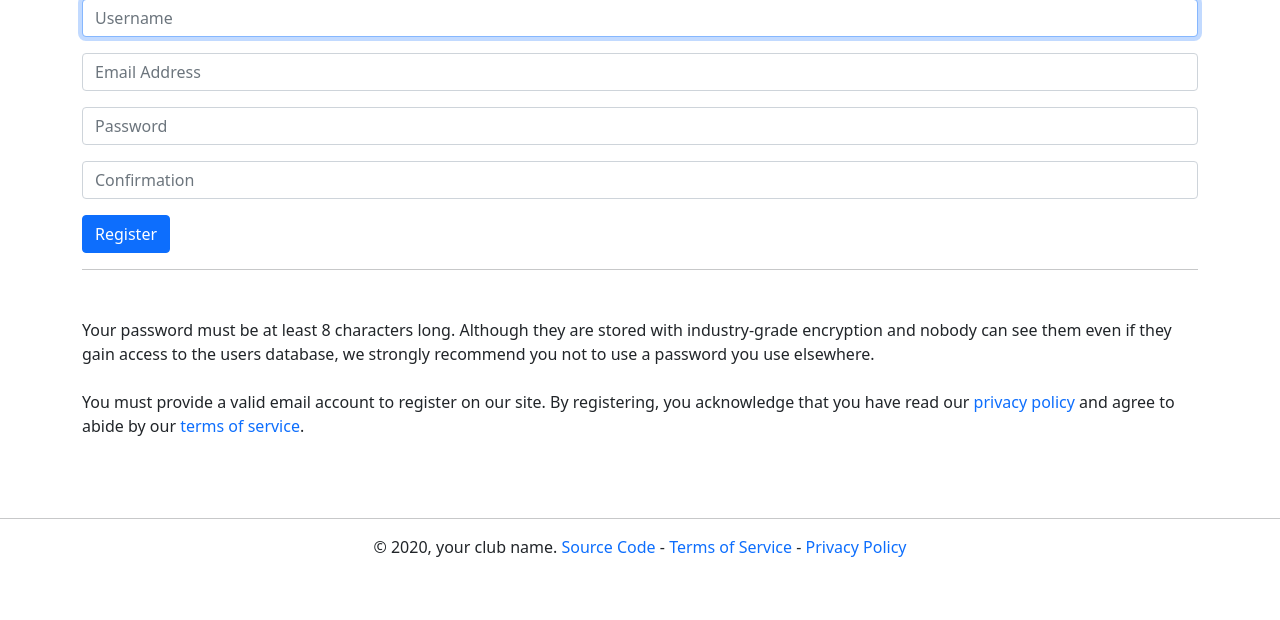
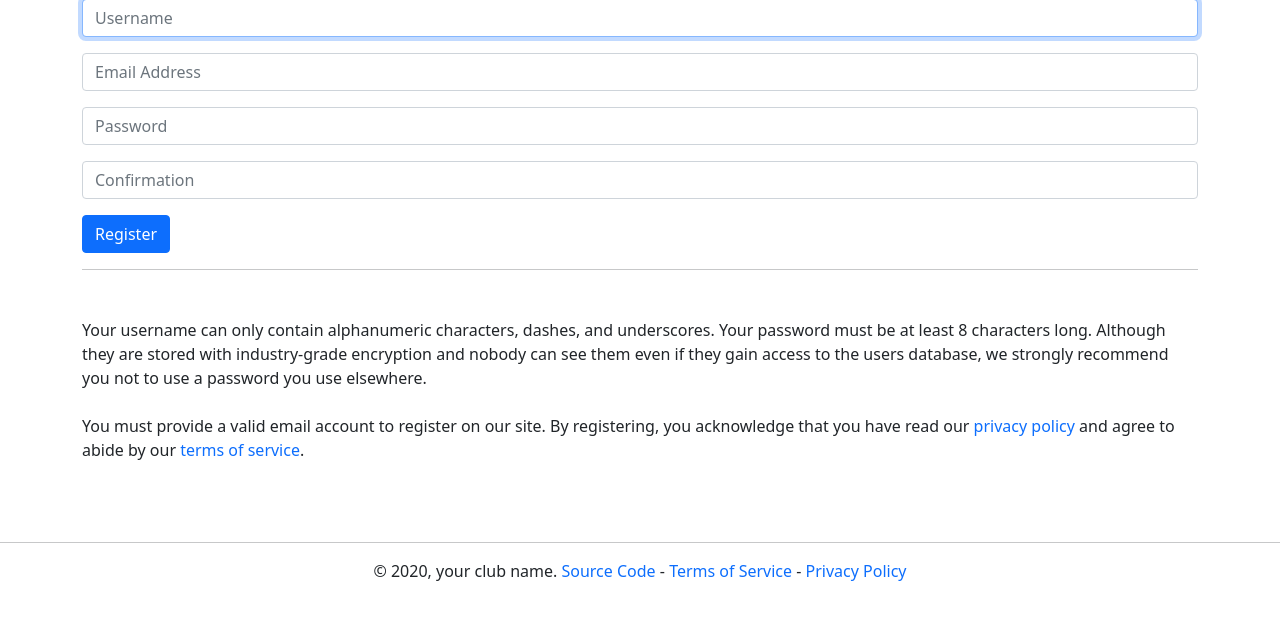
Before and after one commit to jdabtieu/CTFOJ, a Flask app: page /register in a window 1280 px wide. Shown: the part 161-781 px from the top of the page. Run offline with Flask 2, Linux system fonts and the light colour scheme; parts of the project's set-up code (start-up, migrations or seed data) failed here and were passed over; some libraries are stand-ins or nearby versions.

Commit message:
add username character limitations

```diff
--- a/src/templates/register.html
+++ b/src/templates/register.html
@@ -18,6 +18,7 @@
 </form>
 <br>
 <p style="margin-top: 8px;">
+    Your username can only contain alphanumeric characters, dashes, and underscores.
     Your password must be at least 8 characters long. Although they are stored with industry-grade
     encryption and nobody can see them even if they gain access to the users database, we strongly
     recommend you not to use a password you use elsewhere.<br><br>
```
